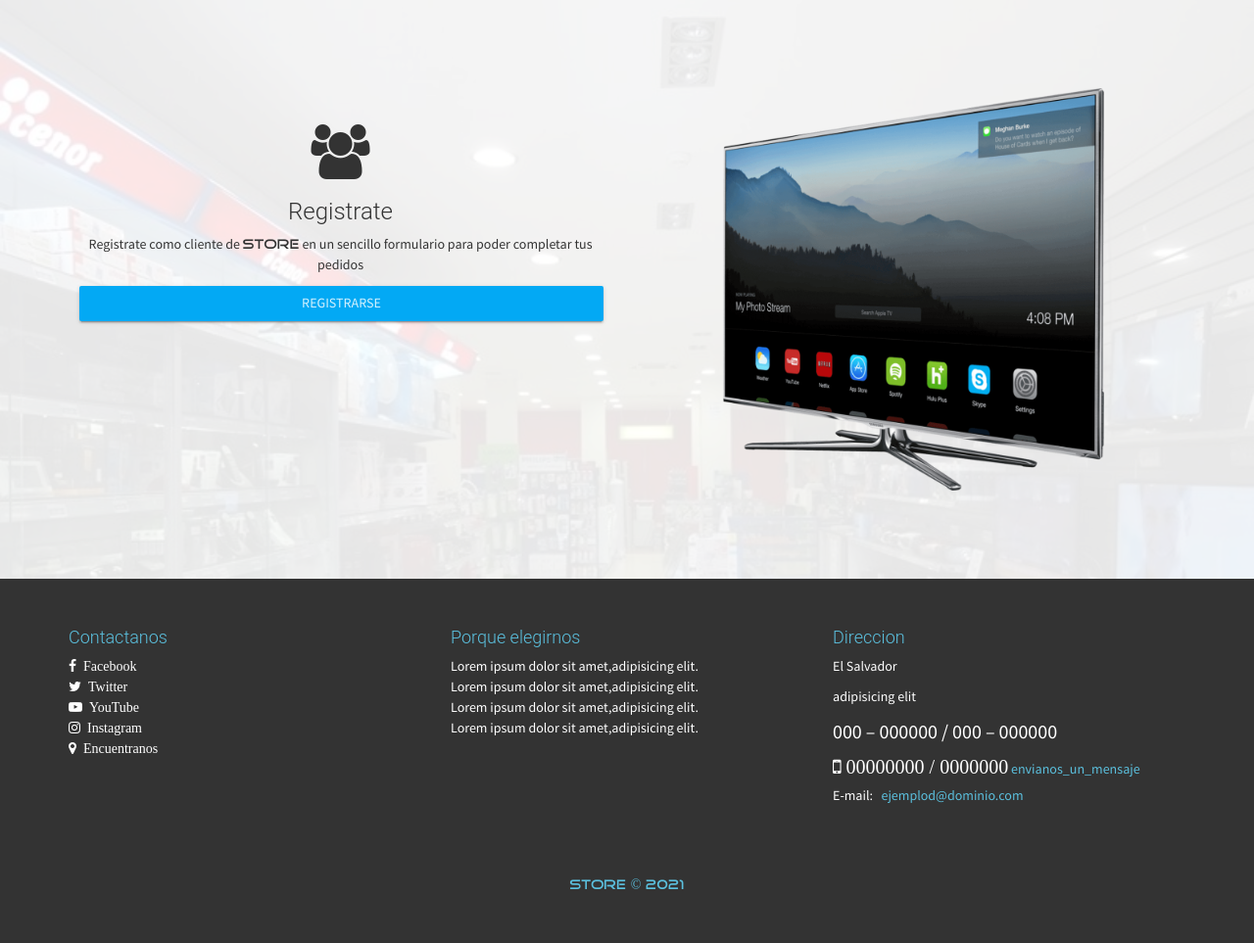
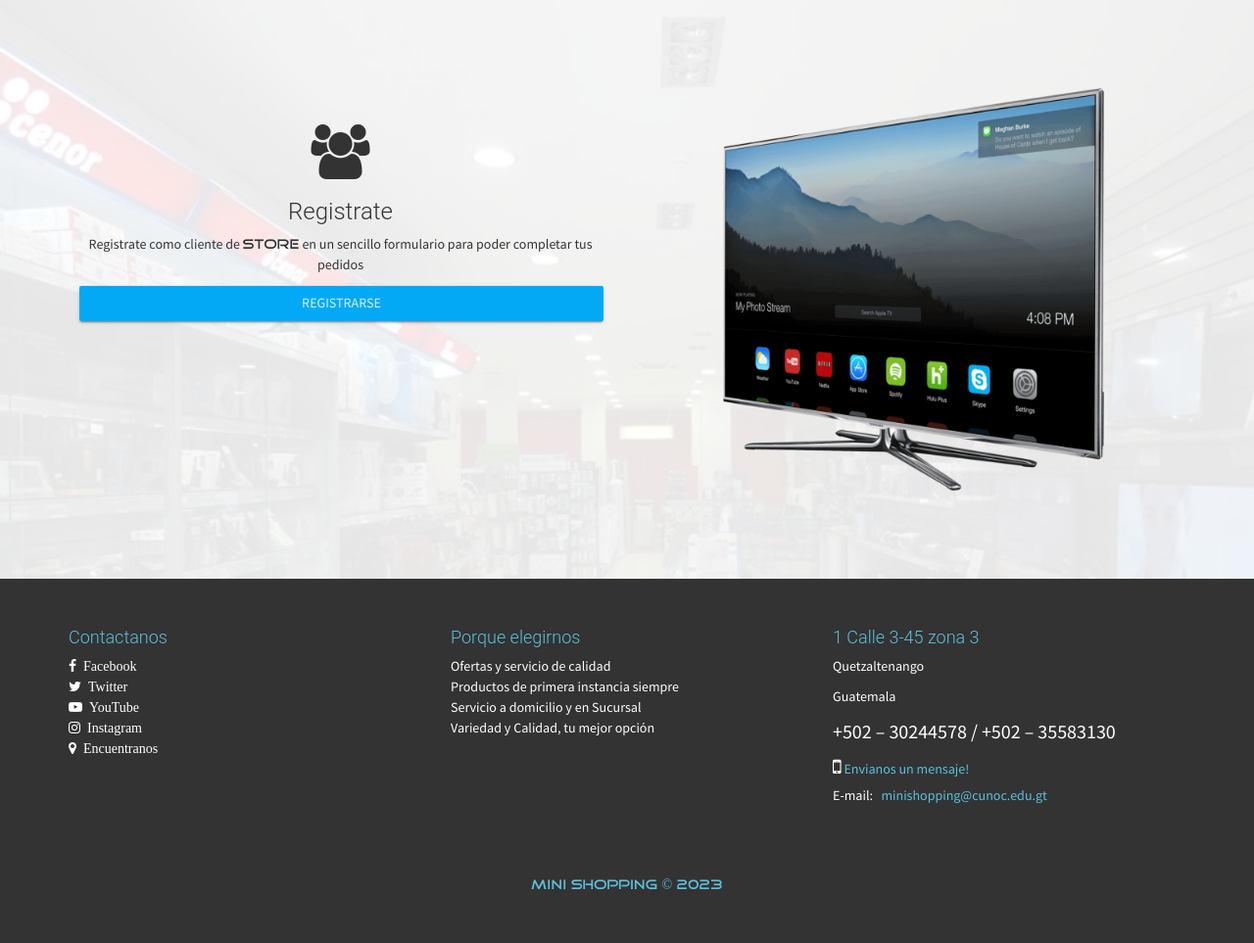
Before and after one commit to Dou2020/Proyect1-TS1, a PHP site: page / in a window 1280 px wide. Shown: the part 977-1940 px from the top of the page at 98% size. Run offline with PHP 8.4, Linux system fonts and the light colour scheme; a user stored in the database is signed in; data that the repository does not hold is empty; a stand-in replaces the project's code that opens the database connection; some libraries are stand-ins or nearby versions.

Commit message:
Footer corregido y admin-delete agregado

```diff
--- a/src/Vista/references/footer.php
+++ b/src/Vista/references/footer.php
@@ -24,22 +24,22 @@
             <div class="col-sm-4">
                 <h4 class="text-footer">Porque elegirnos</h4>
                 <p>
-                    Lorem ipsum dolor sit amet,adipisicing elit.</br>
-                    Lorem ipsum dolor sit amet,adipisicing elit.</br>
-                    Lorem ipsum dolor sit amet,adipisicing elit.</br>
-                    Lorem ipsum dolor sit amet,adipisicing elit.</br>
+                    Ofertas y servicio de calidad</br>
+                    Productos de primera instancia siempre</br>
+                    Servicio a domicilio y en Sucursal</br>
+                    Variedad y Calidad, tu mejor opción</br>
                 </p>
             </div>
             <div class="col-sm-4">
-                <h4 class="text-footer" >Direccion</h4>
-                <p style="color: #FFF">El Salvador</p>
-                <p style="color: #FFF">adipisicing elit</p>
-                <p style="font-size:20px" aria-hidden="true">  000 – 000000 / 000 – 000000</p>
-                <p class="fa fa-mobile" style="font-size:20px"  aria-hidden="true">  00000000 / 0000000</p> <a href="#" target="_blank" style="color: #5bc0de">envianos_un_mensaje</a></br>
-                E-mail: <a href="#" target="_blank" style="color: #5bc0de"> &nbsp; ejemplod@dominio.com</a>
+                <h4 class="text-footer" >1 Calle 3-45 zona 3</h4>
+                <p style="color: #FFF">Quetzaltenango</p>
+                <p style="color: #FFF">Guatemala</p>
+                <p style="font-size:20px" aria-hidden="true">  +502 – 30244578 / +502 – 35583130</p>
+                <p class="fa fa-mobile" style="font-size:20px"  aria-hidden="true"></p> <a href="#" target="_blank" style="color: #5bc0de">Envianos un mensaje!</a></br>
+                E-mail: <a href="#" target="_blank" style="color: #5bc0de"> &nbsp; minishopping@cunoc.edu.gt</a>
             </div>
         </div>
     </div>
     <br><br><br>
-    <h5 class="text-center tittles-pages-logo text-footer">STORE &copy; 2021</h5>
+    <h5 class="text-center tittles-pages-logo text-footer">Mini Shopping &copy; 2023</h5>
 </footer>
```
Also changed, not shown: src/Controlador/ControlAdmin/admin-delete.php (+30 -0 lines).
